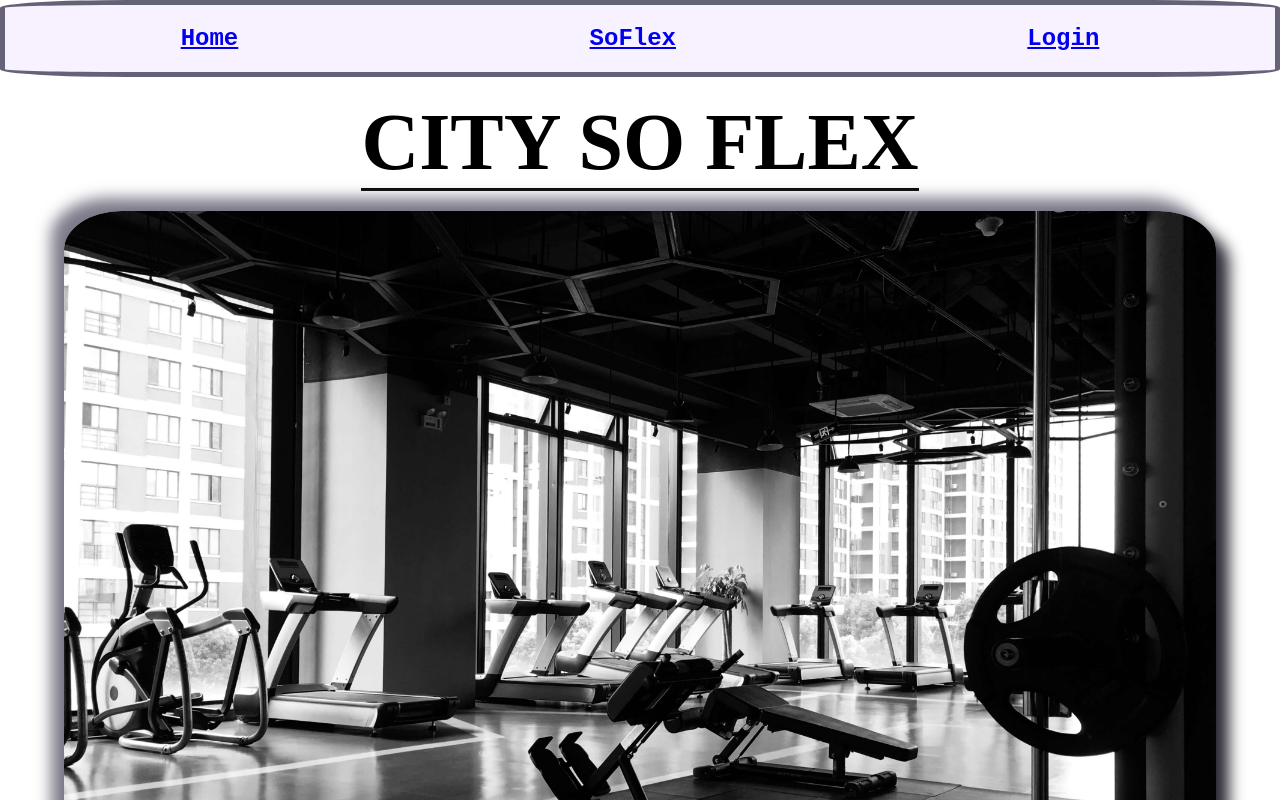
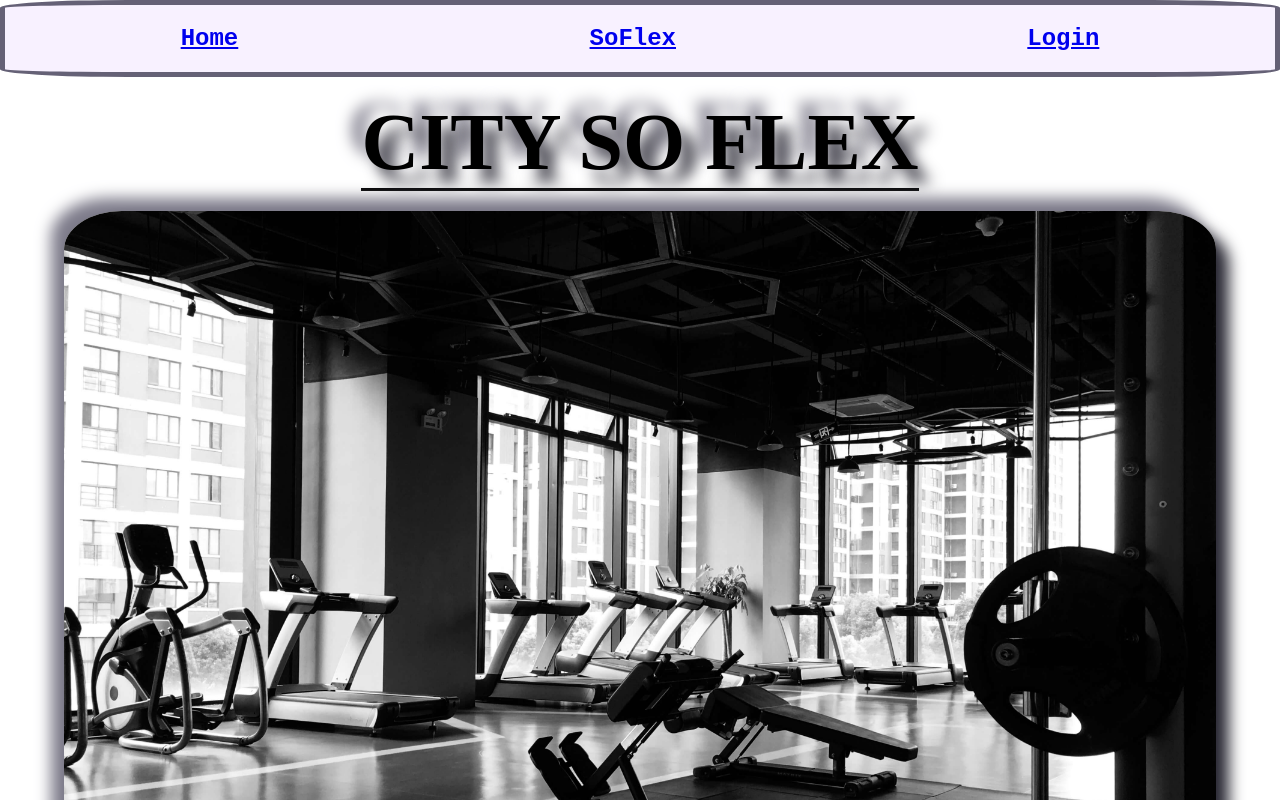
Before and after one commit to AasaChristian/soflex-web, a React (Create React App) app: page / in a window 1280 px wide. Shown: the top 800 px of the page. Built offline with nearby package versions, Linux system fonts and the light colour scheme; a web font is replaced by a local one.

Commit message:
added text shadow

```diff
--- a/src/App.css
+++ b/src/App.css
@@ -21,6 +21,7 @@
   border-bottom:3px solid black;
   margin-top: 20px;
   margin-bottom: 20px;
+  text-shadow: 13px 13px 15px #292833, -13px -13px 15px #7d7b8a
 }
 
 
```
